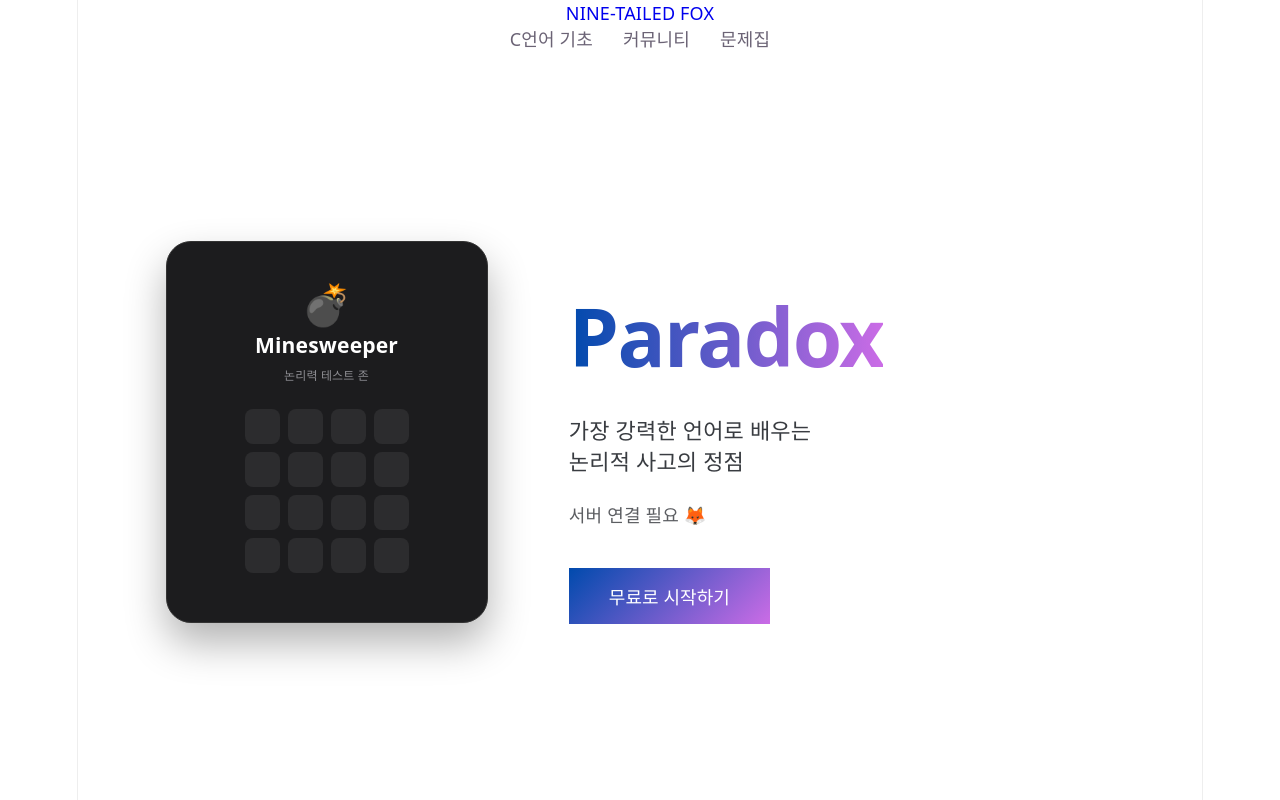
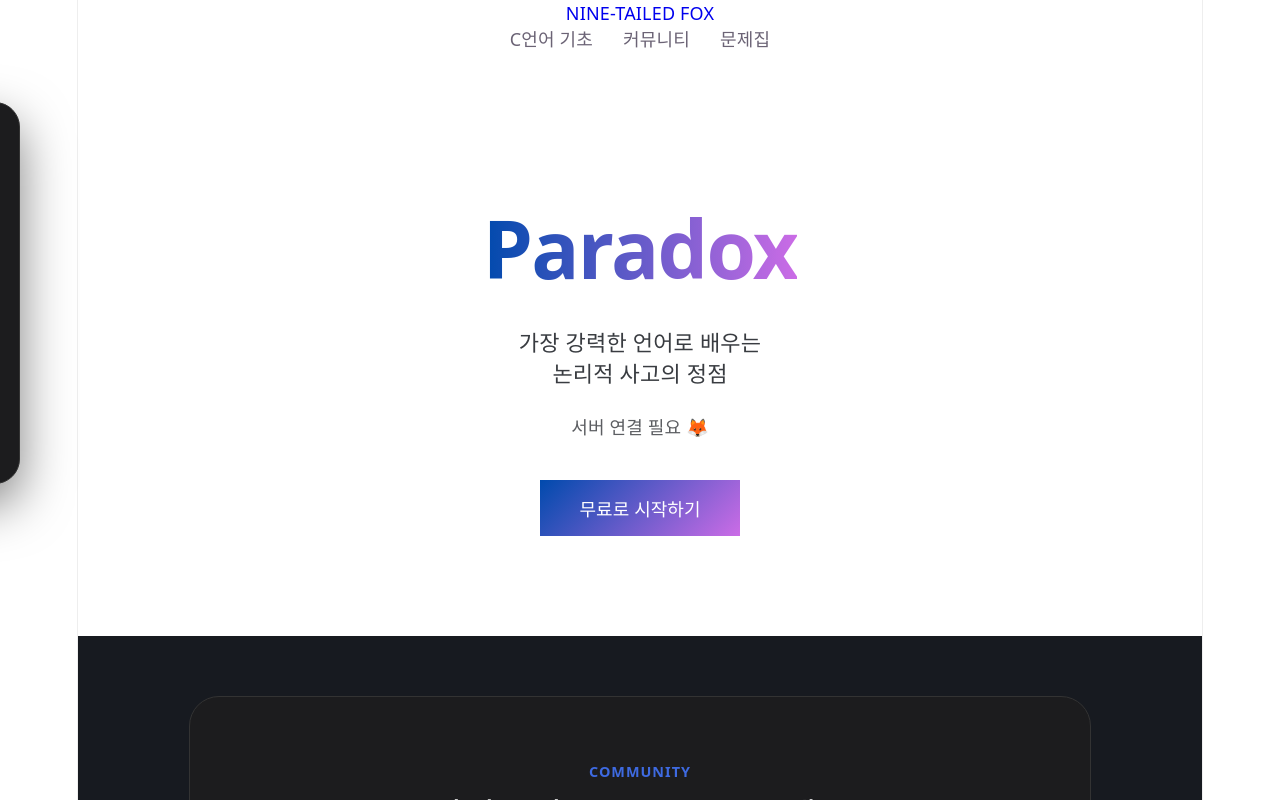
Before and after one commit to dummy1027/nine-tailed-fox, a React (Vite) app: page / in a window 1280 px wide. Shown: the top 800 px of the page. Built offline with nearby package versions, Linux system fonts and the light colour scheme; no server answers.

Commit message:
복구 4차

```diff
--- a/src/App.jsx
+++ b/src/App.jsx
@@ -2,14 +2,25 @@ import React, { useEffect, useState } from 'react';
 import { BrowserRouter as Router, Routes, Route, Link, useNavigate } from 'react-router-dom';
 import './App.css';
 
-// --- 파트 1: 지뢰찾기 컴포넌트 ---
+// --- 파트 1: 왼쪽 외곽 배치 지뢰찾기 (위치 고정) ---
 const Minesweeper = () => {
   return (
     <div className="minesweeper-box" style={{
-      width: '320px', height: '380px', backgroundColor: '#1c1c1e',
-      borderRadius: '25px', border: '1px solid #333',
-      display: 'flex', flexDirection: 'column', alignItems: 'center', justifyContent: 'center',
-      color: '#8e8e93', boxShadow: '0 20px 40px rgba(0,0,0,0.3)'
+      position: 'absolute',
+      left: '-380px',      // 중앙 컨테이너 기준 왼쪽으로 멀리 배치
+      top: '50px',
+      width: '320px',
+      height: '380px',
+      backgroundColor: '#1c1c1e',
+      borderRadius: '25px',
+      border: '1px solid #333',
+      display: 'flex',
+      flexDirection: 'column',
+      alignItems: 'center',
+      justifyContent: 'center',
+      color: '#8e8e93',
+      boxShadow: '0 20px 50px rgba(0,0,0,0.5)',
+      zIndex: 10
     }}>
       <div style={{fontSize: '40px', marginBottom: '10px'}}>💣</div>
       <h3 style={{color: 'white', margin: '5px 0'}}>Minesweeper</h3>
@@ -28,27 +39,34 @@ const Home = ({ message }) => {
   const navigate = useNavigate();
 
   return (
-    <div className="container">
+    <div className="container" style={{ position: 'relative' }}>
       <section className="hero-section" style={{
-        display: 'flex', alignItems: 'center', padding: '100px 5%', minHeight: '70vh'
+        display: 'flex',
+        flexDirection: 'column',
+        alignItems: 'center',
+        padding: '100px 0',
+        position: 'relative' // Minesweeper 배치의 기준점
       }}>
-        <div style={{ flex: '1', display: 'flex', justifyContent: 'center' }}>
-          <Minesweeper />
-        </div>
-        <div style={{ flex: '1.5', textAlign: 'left', paddingLeft: '50px' }}>
+
+        {/* 지뢰찾기는 왼쪽 빈 공간에 배치 */}
+        <Minesweeper />
+
+        {/* 중앙 Paradox 텍스트 영역 */}
+        <div className="hero-content" style={{ textAlign: 'center', zIndex: 5 }}>
           <h1 className="text-gradient" style={{fontSize: '80px', marginBottom: '15px', fontWeight: '800'}}>
             Paradox
           </h1>
-          <p style={{fontSize: '22px', color: '#393c41', maxWidth: '500px', lineHeight: '1.4'}}>
+          <p style={{fontSize: '22px', color: '#393c41', maxWidth: '500px', margin: '0 auto', lineHeight: '1.4'}}>
             가장 강력한 언어로 배우는<br />논리적 사고의 정점
           </p>
           <div style={{marginTop: '25px', color: '#5c5e62'}}>{message}</div>
-          <div className="button-group" style={{marginTop: '40px', justifyContent: 'flex-start'}}>
+          <div className="button-group" style={{marginTop: '40px', justifyContent: 'center'}}>
             <button className="btn paradox-bg" style={{padding: '15px 40px', fontSize: '18px'}}>무료로 시작하기</button>
           </div>
         </div>
       </section>
 
+      {/* 커뮤니티 카드 섹션 */}
       <section className="community-section" style={{ paddingBottom: '100px' }}>
         <div className="community-card" onClick={() => navigate('/community')} style={{ cursor: 'pointer', margin: '0 auto', maxWidth: '900px' }}>
           <div className="community-content" style={{ padding: '60px', textAlign: 'center' }}>
@@ -63,9 +81,7 @@ const Home = ({ message }) => {
   );
 };
 
-// --- 파트 3: 서브 페이지들 (줄 바꿈 돌아가기 버튼 적용) ---
-
-// 1. C언어 기초 페이지
+// --- 파트 3: 서브 페이지들 ---
 const Basics = () => {
   return (
     <div className="container" style={{padding: '100px 20px', textAlign: 'center'}}>
@@ -78,41 +94,33 @@ const Basics = () => {
         </code>
       </div>
       <div style={{marginTop: '60px'}}>
-        <Link to="/" style={{color: 'var(--tesla-blue)', textDecoration: 'none', fontSize: '18px', fontWeight: '500'}}>
-          ← 돌아가기
-        </Link>
+        <Link to="/" style={{color: 'var(--tesla-blue)', textDecoration: 'none', fontSize: '18px', fontWeight: '500'}}>← 돌아가기</Link>
       </div>
     </div>
   );
 };
 
-// 2. 커뮤니티 페이지
 const Community = () => (
   <div className="container" style={{padding: '100px 20px', textAlign: 'center'}}>
     <h1 className="text-gradient" style={{fontSize: '50px'}}>Community</h1>
     <p style={{color: '#8e8e93', marginTop: '20px', fontSize: '18px'}}>준비 중인 커뮤니티 공간입니다. 곧 공개됩니다!</p>
     <div style={{marginTop: '60px'}}>
-      <Link to="/" style={{color: 'var(--tesla-blue)', textDecoration: 'none', fontSize: '18px', fontWeight: '500'}}>
-        ← 돌아가기
-      </Link>
+      <Link to="/" style={{color: 'var(--tesla-blue)', textDecoration: 'none', fontSize: '18px', fontWeight: '500'}}>← 돌아가기</Link>
     </div>
   </div>
 );
 
-// 3. 문제집 페이지
 const Workbook = () => (
   <div className="container" style={{padding: '100px 20px', textAlign: 'center'}}>
     <h1 className="text-gradient" style={{fontSize: '50px'}}>Workbook</h1>
     <p style={{color: '#8e8e93', marginTop: '20px', fontSize: '18px'}}>C언어 마스터를 위한 엄선된 문제집입니다.</p>
     <div style={{marginTop: '60px'}}>
-      <Link to="/" style={{color: 'var(--tesla-blue)', textDecoration: 'none', fontSize: '18px', fontWeight: '500'}}>
-        ← 돌아가기
-      </Link>
+      <Link to="/" style={{color: 'var(--tesla-blue)', textDecoration: 'none', fontSize: '18px', fontWeight: '500'}}>← 돌아가기</Link>
     </div>
   </div>
 );
 
-// --- 파트 4: 앱 설정 (라우팅 설정) ---
+// --- 파트 4: 앱 설정 ---
 function App() {
   const [message, setMessage] = useState("Loading...");
 
@@ -128,7 +136,6 @@ function App() {
       <nav className="nav-bar">
         <Link to="/" className="logo" style={{textDecoration: 'none'}}>NINE-TAILED FOX</Link>
         <div className="nav-menu">
-          {/* C언어 기초 메뉴 다시 추가! */}
           <Link to="/basics" style={{margin: '0 15px', color: 'inherit', textDecoration: 'none'}}>C언어 기초</Link>
           <Link to="/community" style={{margin: '0 15px', color: 'inherit', textDecoration: 'none'}}>커뮤니티</Link>
           <Link to="/workbook" style={{margin: '0 15px', color: 'inherit', textDecoration: 'none'}}>문제집</Link>
```
